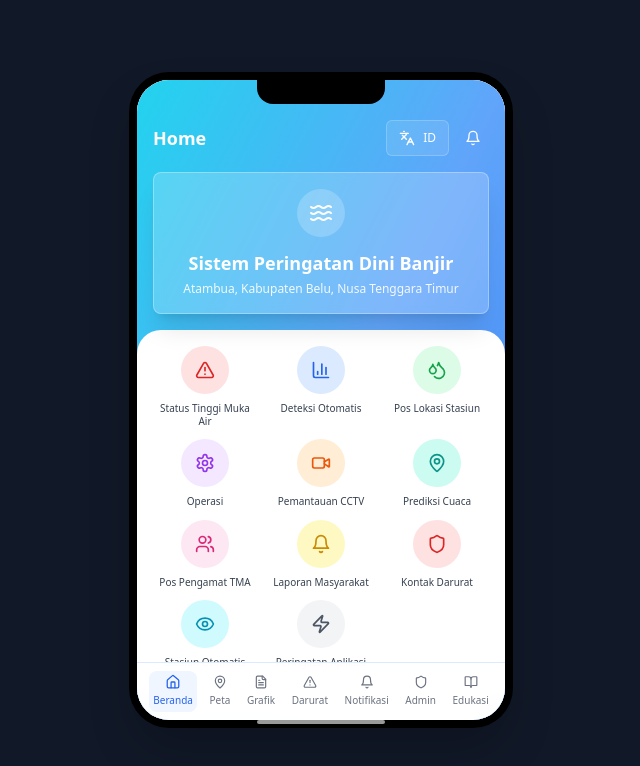
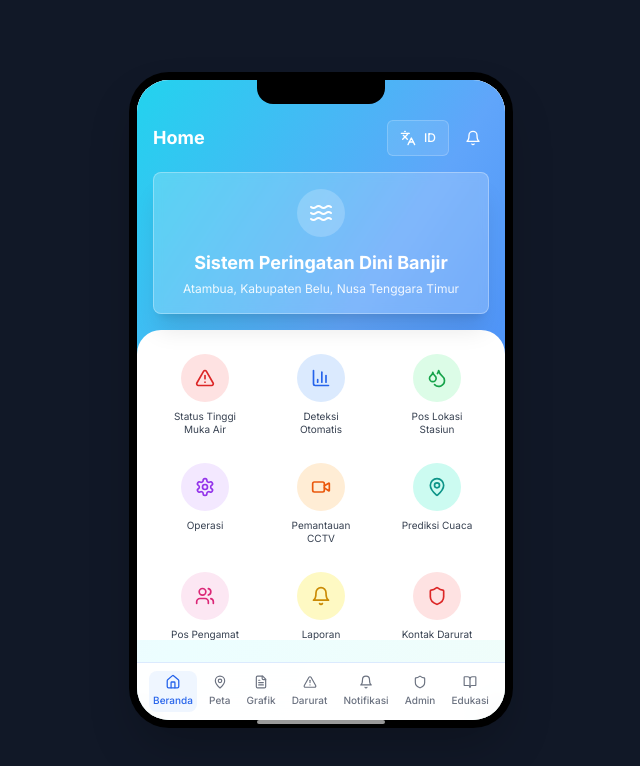
Before and after one commit to AngelaMarselaBouk/rafae-bencana-siaga, a React (Vite) app: page / in a window 1280 px wide. Shown: the top 766 px of the page, without its empty margins (319-959 px from the left). Built offline with nearby package versions, Linux system fonts and the light colour scheme.

Commit message:
Enable all features and add scrollable content
Enable all features within their respective sections and implement scrolling for content that overflows the screen.

```diff
--- a/src/components/Dashboard.tsx
+++ b/src/components/Dashboard.tsx
@@ -78,11 +78,17 @@ export const Dashboard: React.FC<DashboardProps> = ({ onNavigate }) => {
       label: 'Peringatan Aplikasi',
       color: 'bg-gray-100 text-gray-600',
       action: () => onNavigate?.('notifications')
+    },
+    {
+      icon: FileText,
+      label: 'Edukasi Bencana',
+      color: 'bg-indigo-100 text-indigo-600',
+      action: () => onNavigate?.('education')
     }
   ];
 
   return (
-    <div className="h-full bg-gradient-to-br from-cyan-400 via-blue-400 to-blue-500">
+    <div className="h-full bg-gradient-to-br from-cyan-400 via-blue-400 to-blue-500 overflow-y-auto">
       {/* Header */}
       <div className="p-4 text-white">
         <div className="flex items-center justify-between mb-4 pt-6">
@@ -123,8 +129,8 @@ export const Dashboard: React.FC<DashboardProps> = ({ onNavigate }) => {
           </CardContent>
         </Card>
 
-        {/* Menu Grid */}
-        <div className="bg-white rounded-t-3xl -mx-4 px-4 py-4 min-h-80">
+        {/* Menu Grid - Made scrollable */}
+        <div className="bg-white rounded-t-3xl -mx-4 px-4 py-4 min-h-80 max-h-96 overflow-y-auto">
           <div className="grid grid-cols-3 gap-3 mb-6">
             {menuItems.map((item, index) => {
               const Icon = item.icon;
@@ -132,7 +138,7 @@ export const Dashboard: React.FC<DashboardProps> = ({ onNavigate }) => {
                 <button
                   key={index}
                   onClick={item.action}
-                  className="flex flex-col items-center hover:scale-105 transition-transform duration-200"
+                  className="flex flex-col items-center hover:scale-105 transition-transform duration-200 p-2"
                 >
                   <div className={`w-12 h-12 rounded-full flex items-center justify-center mb-2 ${item.color}`}>
                     <Icon size={20} />
--- a/src/index.css
+++ b/src/index.css
@@ -1,96 +1,63 @@
+
+@import url("https://fonts.googleapis.com/css2?family=Inter:wght@400;500;600;700&display=swap");
 @tailwind base;
 @tailwind components;
 @tailwind utilities;
-
-/* Definition of the design system. All colors, gradients, fonts, etc should be defined here.
-All colors MUST be HSL.
-*/
 
 @layer base {
   :root {
     --background: 0 0% 100%;
     --foreground: 222.2 84% 4.9%;
-
     --card: 0 0% 100%;
     --card-foreground: 222.2 84% 4.9%;
-
     --popover: 0 0% 100%;
     --popover-foreground: 222.2 84% 4.9%;
-
     --primary: 222.2 47.4% 11.2%;
     --primary-foreground: 210 40% 98%;
-
-    --secondary: 210 40% 96.1%;
+    --secondary: 210 40% 96%;
     --secondary-foreground: 222.2 47.4% 11.2%;
-
-    --muted: 210 40% 96.1%;
+    --muted: 210 40% 96%;
     --muted-foreground: 215.4 16.3% 46.9%;
-
-    --accent: 210 40% 96.1%;
+    --accent: 210 40% 96%;
     --accent-foreground: 222.2 47.4% 11.2%;
-
     --destructive: 0 84.2% 60.2%;
     --destructive-foreground: 210 40% 98%;
-
     --border: 214.3 31.8% 91.4%;
     --input: 214.3 31.8% 91.4%;
     --ring: 222.2 84% 4.9%;
-
+    --chart-1: 12 76% 61%;
+    --chart-2: 173 58% 39%;
+    --chart-3: 197 37% 24%;
+    --chart-4: 43 74% 66%;
+    --chart-5: 27 87% 67%;
     --radius: 0.5rem;
-
-    --sidebar-background: 0 0% 98%;
-
-    --sidebar-foreground: 240 5.3% 26.1%;
-
-    --sidebar-primary: 240 5.9% 10%;
-
-    --sidebar-primary-foreground: 0 0% 98%;
-
-    --sidebar-accent: 240 4.8% 95.9%;
-
-    --sidebar-accent-foreground: 240 5.9% 10%;
-
-    --sidebar-border: 220 13% 91%;
-
-    --sidebar-ring: 217.2 91.2% 59.8%;
   }
 
   .dark {
     --background: 222.2 84% 4.9%;
     --foreground: 210 40% 98%;
-
     --card: 222.2 84% 4.9%;
     --card-foreground: 210 40% 98%;
-
     --popover: 222.2 84% 4.9%;
     --popover-foreground: 210 40% 98%;
-
     --primary: 210 40% 98%;
     --primary-foreground: 222.2 47.4% 11.2%;
-
     --secondary: 217.2 32.6% 17.5%;
     --secondary-foreground: 210 40% 98%;
-
     --muted: 217.2 32.6% 17.5%;
     --muted-foreground: 215 20.2% 65.1%;
-
     --accent: 217.2 32.6% 17.5%;
     --accent-foreground: 210 40% 98%;
-
     --destructive: 0 62.8% 30.6%;
     --destructive-foreground: 210 40% 98%;
-
     --border: 217.2 32.6% 17.5%;
     --input: 217.2 32.6% 17.5%;
     --ring: 212.7 26.8% 83.9%;
-    --sidebar-background: 240 5.9% 10%;
-    --sidebar-foreground: 240 4.8% 95.9%;
-    --sidebar-primary: 224.3 76.3% 48%;
-    --sidebar-primary-foreground: 0 0% 100%;
-    --sidebar-accent: 240 3.7% 15.9%;
-    --sidebar-accent-foreground: 240 4.8% 95.9%;
-    --sidebar-border: 240 3.7% 15.9%;
-    --sidebar-ring: 217.2 91.2% 59.8%;
+    --chart-1: 220 70% 50%;
+    --chart-2: 160 60% 45%;
+    --chart-3: 30 80% 55%;
+    --chart-4: 280 65% 60%;
+    --chart-5: 340 75% 55%;
   }
 }
 
@@ -98,8 +65,41 @@ All colors MUST be HSL.
   * {
     @apply border-border;
   }
-
   body {
     @apply bg-background text-foreground;
+    font-family: "Inter", sans-serif;
   }
 }
+
+/* Custom scrollbar styles */
+.scrollbar-hide {
+  -ms-overflow-style: none;
+  scrollbar-width: none;
+}
+
+.scrollbar-hide::-webkit-scrollbar {
+  display: none;
+}
+
+/* Custom scrollbar for visible scrollbars */
+.scrollbar-thin {
+  scrollbar-width: thin;
+  scrollbar-color: rgba(156, 163, 175, 0.5) transparent;
+}
+
+.scrollbar-thin::-webkit-scrollbar {
+  width: 4px;
+}
+
+.scrollbar-thin::-webkit-scrollbar-track {
+  background: transparent;
+}
+
+.scrollbar-thin::-webkit-scrollbar-thumb {
+  background-color: rgba(156, 163, 175, 0.5);
+  border-radius: 2px;
+}
+
+.scrollbar-thin::-webkit-scrollbar-thumb:hover {
+  background-color: rgba(156, 163, 175, 0.7);
+}
--- a/src/pages/Index.tsx
+++ b/src/pages/Index.tsx
@@ -61,9 +61,9 @@ const Index = () => {
               {/* Notch */}
               <div className="absolute top-0 left-1/2 transform -translate-x-1/2 w-32 h-6 bg-black rounded-b-2xl z-50"></div>
 
-              {/* Screen Content */}
-              <div className="relative bg-gradient-to-br from-blue-50 via-cyan-50 to-teal-50 min-h-[640px] max-h-[640px] overflow-hidden">
-                <div className="pb-20 h-full overflow-y-auto">
+              {/* Screen Content - Made scrollable */}
+              <div className="relative bg-gradient-to-br from-blue-50 via-cyan-50 to-teal-50 h-[640px] overflow-hidden">
+                <div className="pb-20 h-full overflow-y-auto scrollbar-hide">
                   {renderContent()}
                 </div>
                 <Navigation activeTab={activeTab} onTabChange={setActiveTab} />
```
